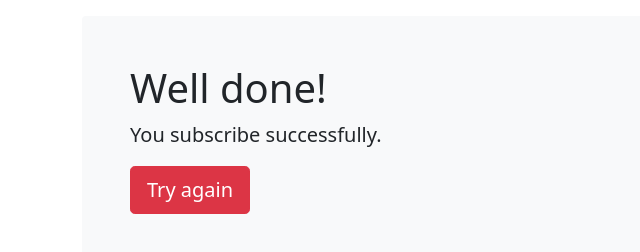
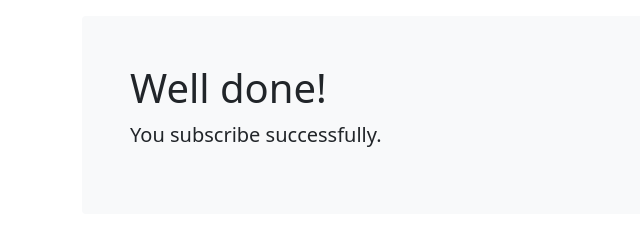
Before and after one commit to dayverr/Newsletter-Signup, a website: page succes.html in a window 1280 px wide. Shown: the whole page, without its empty margins (0-640 px from the left). Drawn offline with nearby package versions, Linux system fonts and the light colour scheme.

Commit message:
Update succes.html

```diff
--- a/succes.html
+++ b/succes.html
@@ -15,9 +15,6 @@
         <div class="bg-light p-5 rounded mt-3">
             <h1>Well done!</h1>
             <p class="lead">You subscribe successfully.</p>
-            <form action="/failure" method="post">
-                <button type="submit" class="btn btn-lg btn-danger" name="sudmit">Try again</button>
-            </form>
         </div>
     </main>
 </body>
```
